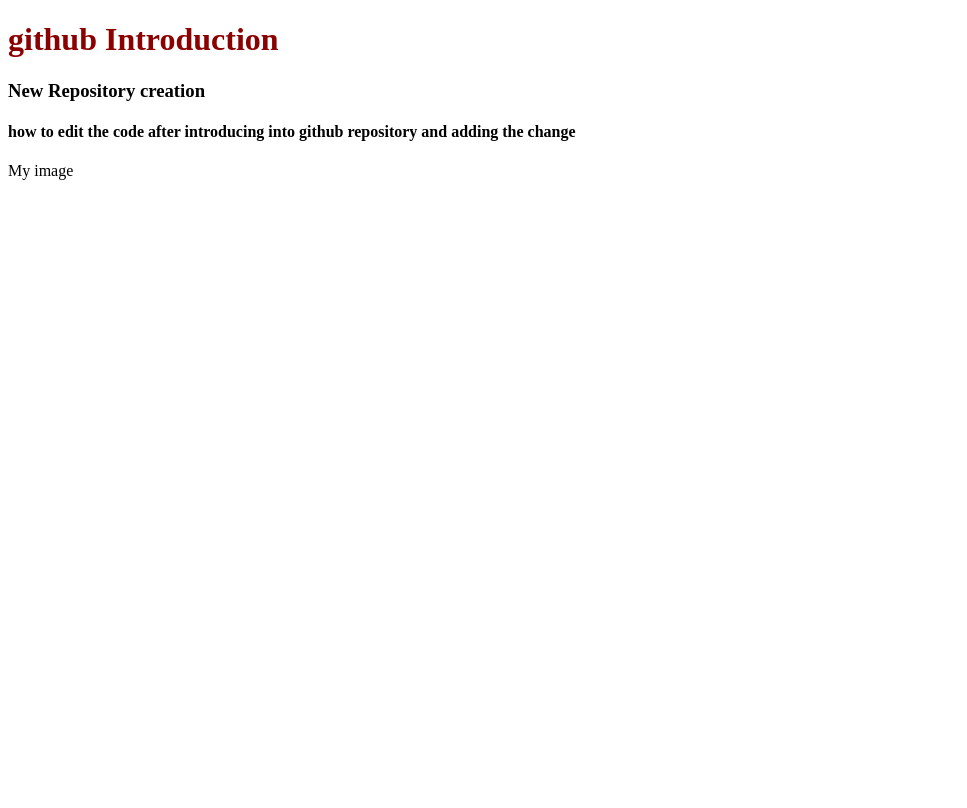
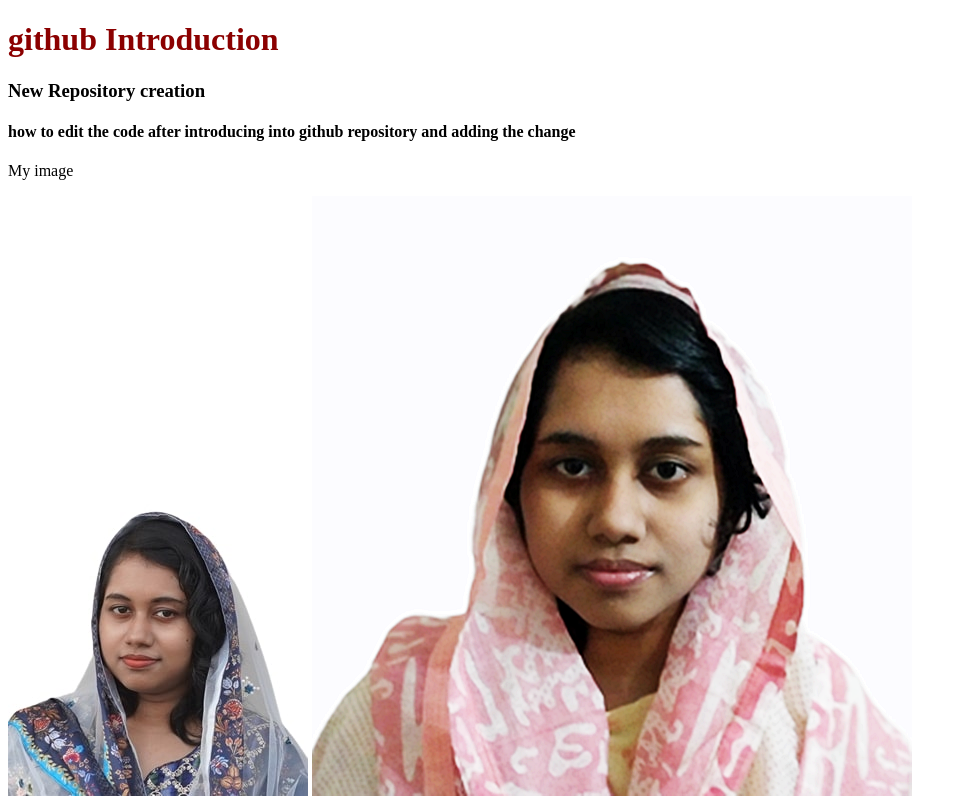
Before and after one commit to SanzidaTrisha01/my-2nd-repo, a plain HTML site: page index.html in a window 1280 px wide. Shown: the whole page, without its empty margins (0-967 px from the left). Drawn offline with Linux system fonts and the light colour scheme.

Commit message:
image corrected

```diff
--- a/index.html
+++ b/index.html
@@ -12,8 +12,8 @@
     <h3>New Repository creation</h3>
     <h4>how to edit the code after introducing into github repository and adding the change</h4>
     <p>My image</p>
-    <img src="Sanzida Afrin.jpg" alt="">
-    <img src="trisha.png" alt="">
+    <img src="images/Sanzida Afrin.jpg" alt="">
+    <img src="images/trisha.png" alt="">
     <img src="images/favicon.jpg" alt="">
 </body>
 </html>
```
